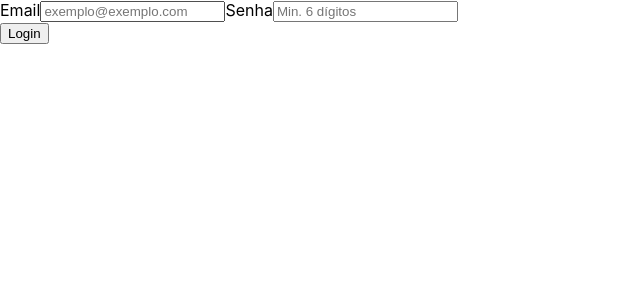
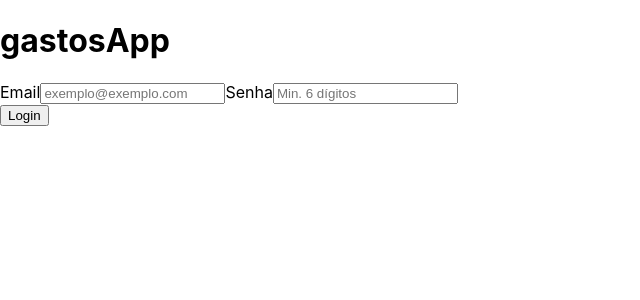
Before and after one commit to IgorBrizack/GastosApp, a React (Create React App) app in the folder frontend/: page /login in a window 1280 px wide. Shown: the top 300 px of the page, without its empty margins (0-640 px from the left). Built offline with nearby package versions, Linux system fonts and the light colour scheme.

Commit message:
feat: header added

```diff
--- /dev/null
+++ b/frontend/src/components/Header.jsx
@@ -0,0 +1,13 @@
+import React from 'react';
+
+function Header() {
+  return (
+    <div>
+      <h1>
+        gastosApp
+      </h1>
+    </div>
+  );
+}
+
+export default Header;
--- a/frontend/src/pages/Login.jsx
+++ b/frontend/src/pages/Login.jsx
@@ -3,12 +3,15 @@
 import UserContext from '../contexts/UserContext';
 import GenericInput from '../components/GenericInput';
 import LoginBtn from '../components/LoginBtn';
+import Header from '../components/Header';
 
 function Login() {
   const {
     setEmail, setPassword,
   } = useContext(UserContext);
   return (
+    <>
+      <Header />
       <form>
         <EmailInput setEmail={setEmail} />
         <GenericInput
@@ -20,6 +23,7 @@
         />
         <LoginBtn />
       </form>
+    </>
   );
 }
 
```
Lines whose indentation alone changed are shown as unchanged.
